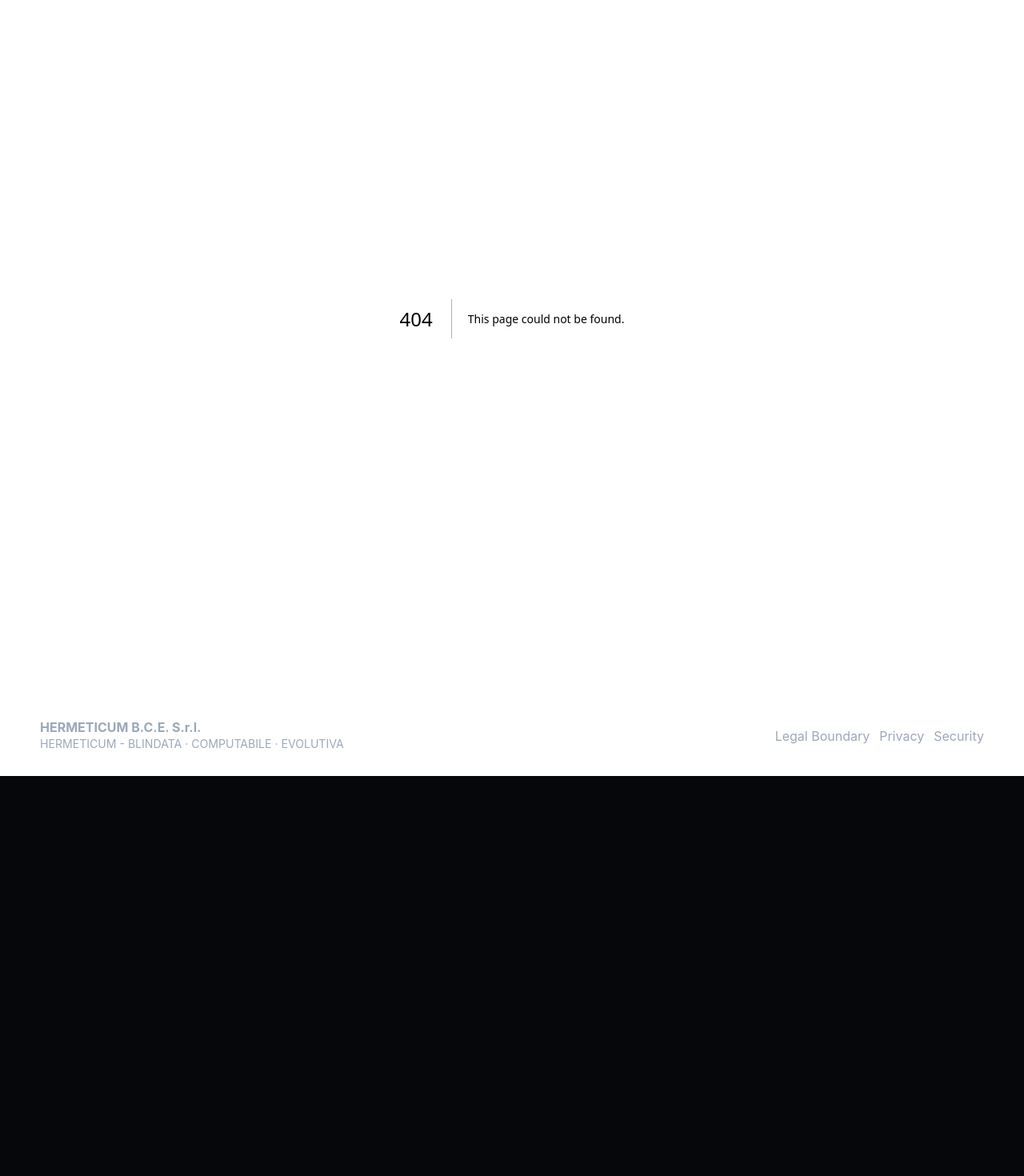
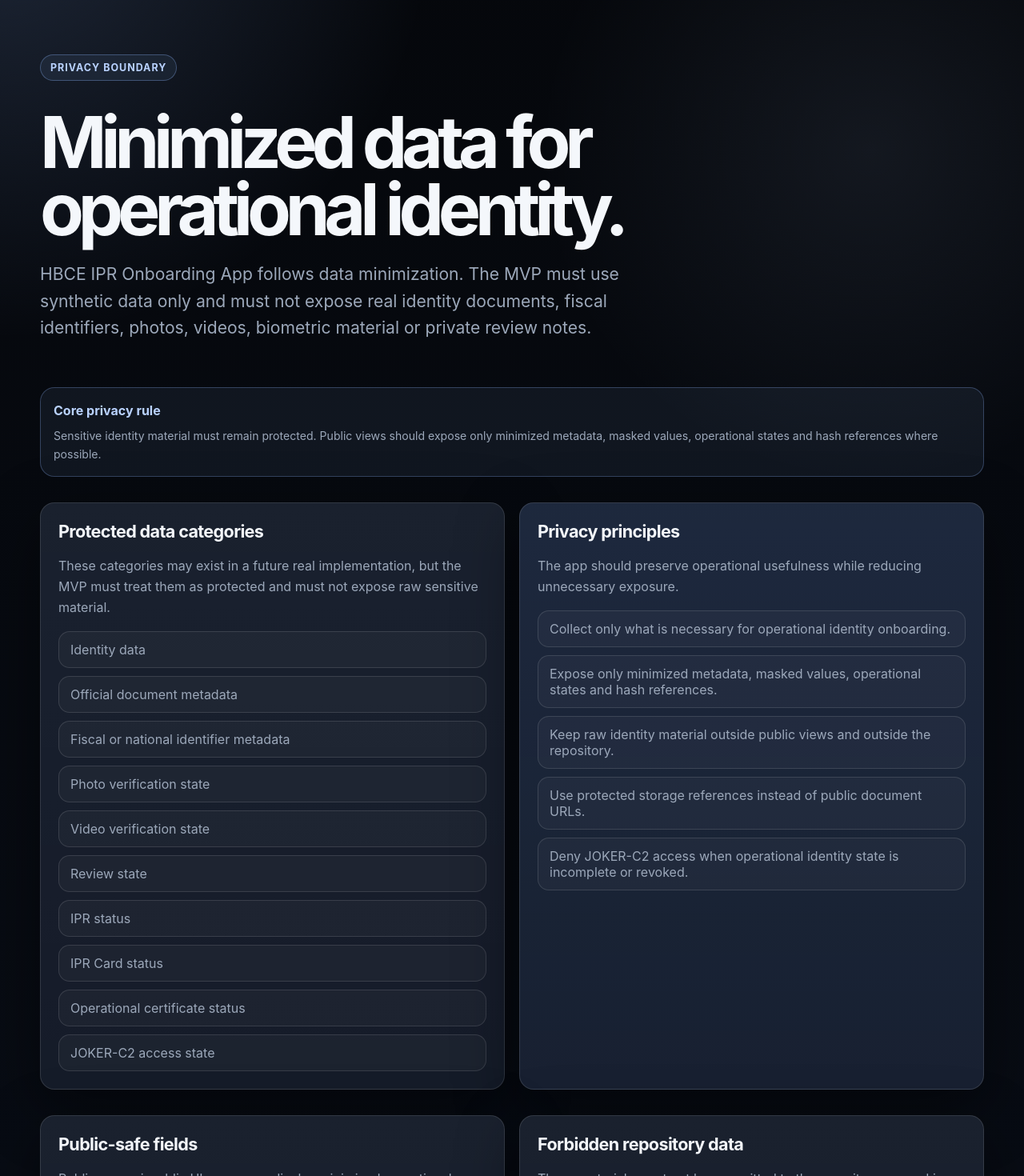
Before and after one commit to manuelcoletta1-source/hbce-ipr-onboarding-app, a Next.js app: page /privacy in a window 1280 px wide. Before the commit this address had no page. Shown: the part 119-1589 px from the top of the page at 80% size. Before the commit the page ends 1089 px from the top, so only its background shows below. Built offline with nearby package versions, Linux system fonts and the light colour scheme.

Commit message:
feat(app): add privacy boundary page

```diff
--- /dev/null
+++ b/app/privacy/page.tsx
@@ -0,0 +1,192 @@
+import Link from "next/link";
+
+import {
+  FORBIDDEN_REPOSITORY_DATA,
+  PRIVACY_BOUNDARY_TEXT,
+  PUBLIC_SAFE_FIELDS,
+  ROUTES
+} from "@/lib/constants";
+
+import { BoundaryNotice } from "@/components/BoundaryNotice";
+
+const protectedDataCategories = [
+  "Identity data",
+  "Official document metadata",
+  "Fiscal or national identifier metadata",
+  "Photo verification state",
+  "Video verification state",
+  "Review state",
+  "IPR status",
+  "IPR Card status",
+  "Operational certificate status",
+  "JOKER-C2 access state"
+];
+
+const privacyPrinciples = [
+  "Collect only what is necessary for operational identity onboarding.",
+  "Expose only minimized metadata, masked values, operational states and hash references.",
+  "Keep raw identity material outside public views and outside the repository.",
+  "Use protected storage references instead of public document URLs.",
+  "Deny JOKER-C2 access when operational identity state is incomplete or revoked."
+];
+
+export default function PrivacyPage() {
+  return (
+    <div className="hbce-container">
+      <section className="hbce-hero">
+        <p className="hbce-kicker">Privacy Boundary</p>
+
+        <h1 className="hbce-title">Minimized data for operational identity.</h1>
+
+        <p className="hbce-lead">
+          HBCE IPR Onboarding App follows data minimization. The MVP must use
+          synthetic data only and must not expose real identity documents,
+          fiscal identifiers, photos, videos, biometric material or private
+          review notes.
+        </p>
+      </section>
+
+      <section className="hbce-section">
+        <BoundaryNotice title="Core privacy rule">
+          {PRIVACY_BOUNDARY_TEXT}
+        </BoundaryNotice>
+      </section>
+
+      <section className="hbce-section">
+        <div className="hbce-grid hbce-grid--2">
+          <div className="hbce-card">
+            <h2>Protected data categories</h2>
+            <p>
+              These categories may exist in a future real implementation, but
+              the MVP must treat them as protected and must not expose raw
+              sensitive material.
+            </p>
+
+            <ul className="hbce-list">
+              {protectedDataCategories.map((item) => (
+                <li key={item}>{item}</li>
+              ))}
+            </ul>
+          </div>
+
+          <div className="hbce-card hbce-card--soft">
+            <h2>Privacy principles</h2>
+            <p>
+              The app should preserve operational usefulness while reducing
+              unnecessary exposure.
+            </p>
+
+            <ul className="hbce-list">
+              {privacyPrinciples.map((item) => (
+                <li key={item}>{item}</li>
+              ))}
+            </ul>
+          </div>
+        </div>
+      </section>
+
+      <section className="hbce-section">
+        <div className="hbce-grid hbce-grid--2">
+          <div className="hbce-card">
+            <h2>Public-safe fields</h2>
+            <p>
+              Public or semi-public UI areas may display minimized operational
+              fields only.
+            </p>
+
+            <ul className="hbce-list">
+              {PUBLIC_SAFE_FIELDS.map((item) => (
+                <li key={item}>{item}</li>
+              ))}
+            </ul>
+          </div>
+
+          <div className="hbce-card">
+            <h2>Forbidden repository data</h2>
+            <p>
+              These materials must not be committed to the repository or used in
+              public screenshots, examples or demo records.
+            </p>
+
+            <ul className="hbce-list">
+              {FORBIDDEN_REPOSITORY_DATA.map((item) => (
+                <li key={item}>{item}</li>
+              ))}
+            </ul>
+          </div>
+        </div>
+      </section>
+
+      <section className="hbce-section">
+        <div className="hbce-card hbce-card--soft">
+          <p className="hbce-kicker">Hash and masking model</p>
+          <h2>Verification without unnecessary exposure.</h2>
+          <p>
+            The app should prefer hash references, masked values and protected
+            storage references. Hashes do not remove all privacy obligations, but
+            they reduce direct exposure of raw identity material.
+          </p>
+
+          <div className="hbce-card-preview__meta">
+            <div className="hbce-meta">
+              <span className="hbce-meta__label">Document number</span>
+              <span className="hbce-meta__value hbce-mono">
+                sha256_demo_document_number_hash
+              </span>
+            </div>
+
+            <div className="hbce-meta">
+              <span className="hbce-meta__label">Fiscal identifier</span>
+              <span className="hbce-meta__value hbce-mono">
+                DEM*********VED
+              </span>
+            </div>
+
+            <div className="hbce-meta">
+              <span className="hbce-meta__label">Document file</span>
+              <span className="hbce-meta__value hbce-mono">
+                protected_storage_reference_demo
+              </span>
+            </div>
+
+            <div className="hbce-meta">
+              <span className="hbce-meta__label">Access state</span>
+              <span className="hbce-meta__value hbce-mono">
+                denied_by_default
+              </span>
+            </div>
+          </div>
+        </div>
+      </section>
+
+      <section className="hbce-section">
+        <div className="hbce-card">
+          <h2>JOKER-C2 privacy boundary</h2>
+          <p>
+            The access gate should pass only minimized authorization state to
+            JOKER-C2: IPR ID, IPR status, IPR Card status, certificate status,
+            revocation state, access scope and decision. JOKER-C2 does not need
+            raw identity documents, raw fiscal identifiers, photos, videos or
+            biometric material to evaluate governed access.
+          </p>
+        </div>
+      </section>
+
+      <section className="hbce-section">
+        <div className="hbce-actions">
+          <Link className="hbce-btn" href={ROUTES.legal}>
+            View Legal Boundary
+          </Link>
+
+          <Link className="hbce-btn" href={ROUTES.security}>
+            View Security Boundary
+          </Link>
+
+          <Link className="hbce-btn hbce-btn--primary" href={ROUTES.onboarding}>
+            Return to Onboarding
+          </Link>
+        </div>
+      </section>
+    </div>
+  );
+}
```
